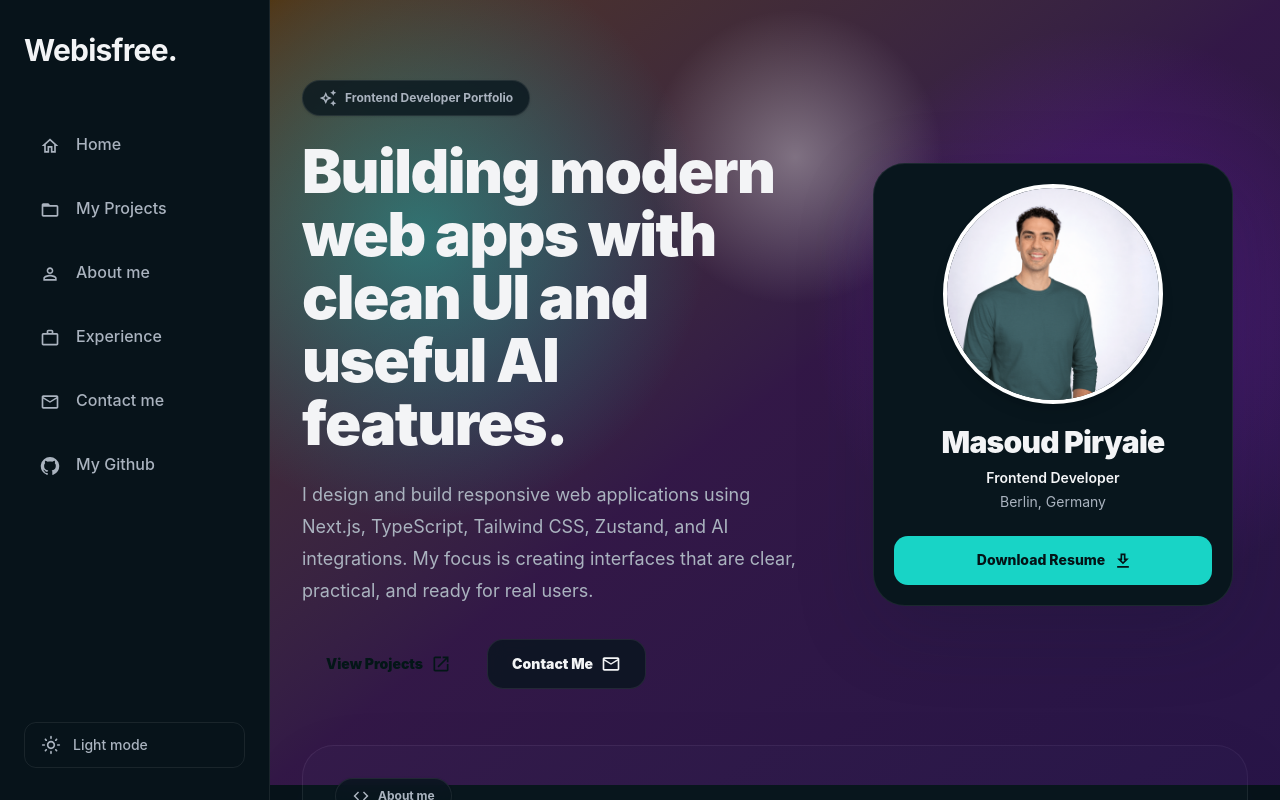
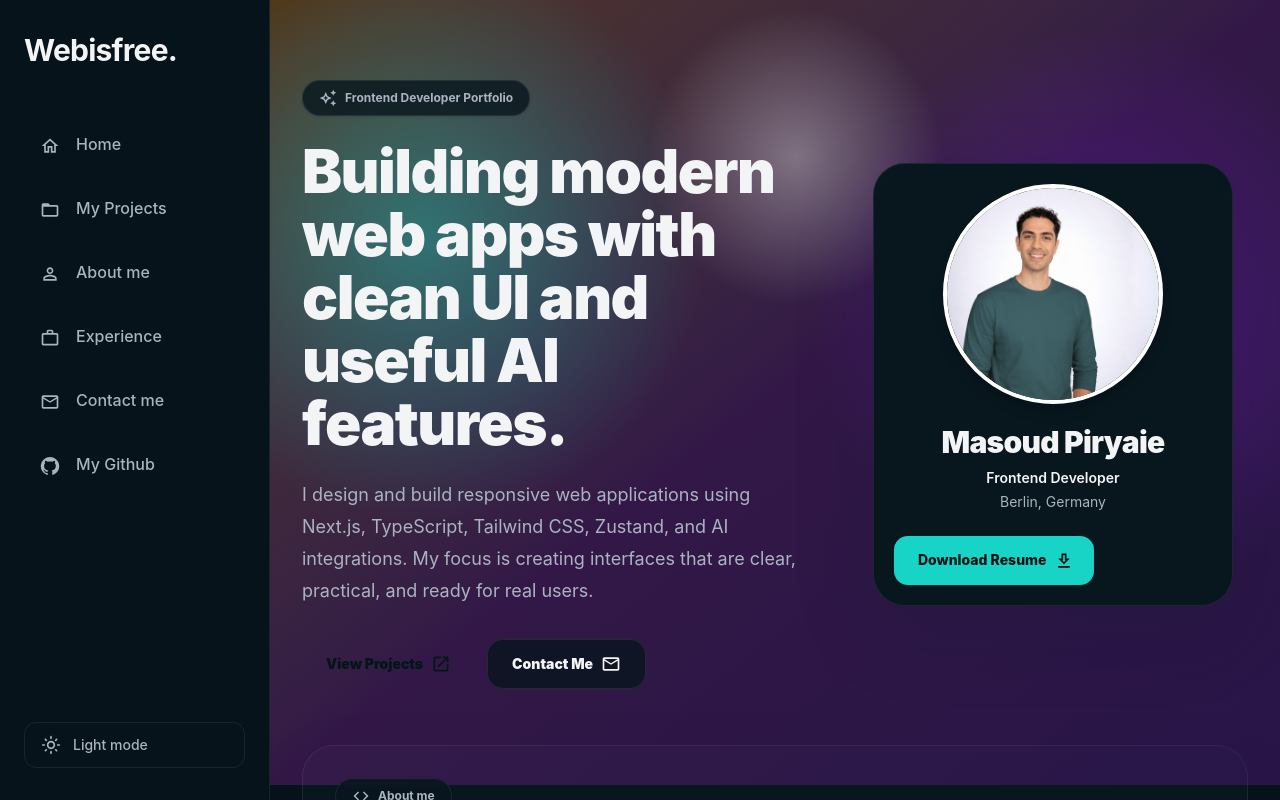
Before and after one commit to masoudpiryaie/webisfree, a Next.js app: page /portfolio in a window 1280 px wide. Shown: the top 800 px of the page. Built offline with nearby package versions, Linux system fonts and the light colour scheme.

Commit message:
add resume file

```diff
--- a/app/portfolio/page.tsx
+++ b/app/portfolio/page.tsx
@@ -136,7 +136,9 @@ export default function PortfolioPage() {
 
                 <div className="mt-6">
                   <Button
-                    fullWidth
+                    component="a"
+                    href="/files/resume/Masoud_Piryaie_CV.pdf"
+                    download
                     variant="contained"
                     endIcon={<DownloadOutlinedIcon />}
                     sx={{
```
Also changed, not shown: 1 other file (tests, documents, lock files or other folders).
